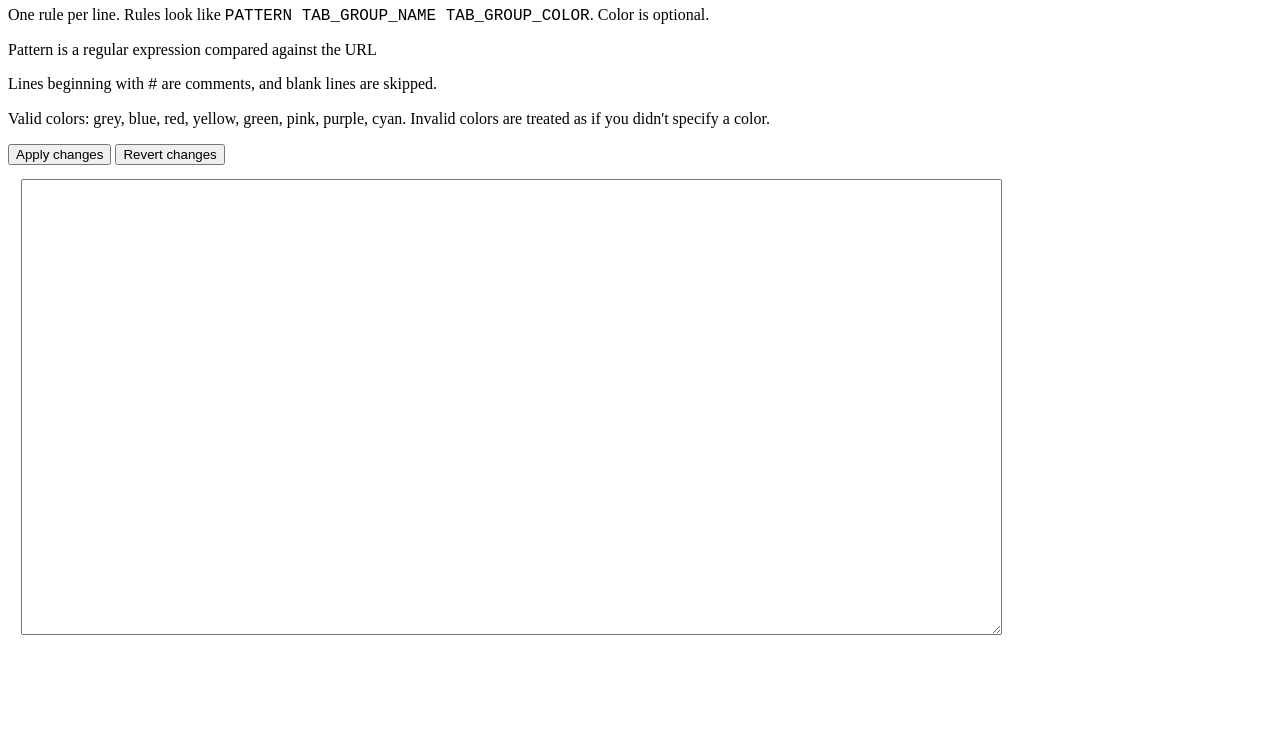
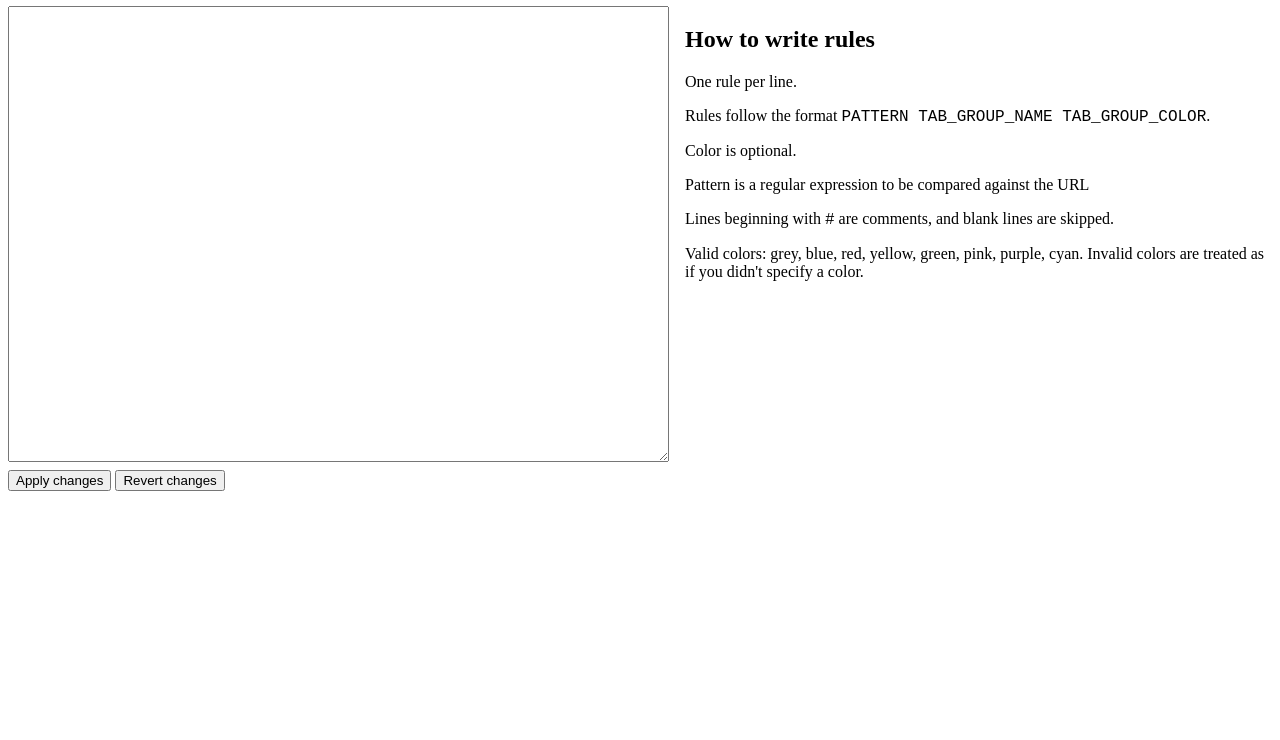
Before and after one commit to mivok/tabgrouper, a browser extension: page options.html in a window 1280 px wide. Shown: the part 60-800 px from the top of the page. Drawn offline with Linux system fonts and the light colour scheme.

Commit message:
Improved options page formatting

```diff
--- a/options.html
+++ b/options.html
@@ -6,31 +6,49 @@
                 font-size: 16px;
             }
 
-            textarea {
-                margin: 1em;
+            .container {
+                display: flex;
+            }
+
+            #help {
+                padding-left: 1em;
             }
 
             #message {
                 padding-left: 1em;
                 color: blue;
             }
+
+            #buttons {
+                margin: 1ex 0;
         </style>
     </head>
     <body>
-        <h1>Tab Grouper</h1>
-        <p>One rule per line. Rules look like <code>PATTERN TAB_GROUP_NAME
-            TAB_GROUP_COLOR</code>. Color is optional.</p>
-        <p>Pattern is a regular expression compared against the URL</p>
-        <p>Lines beginning with <code>#</code> are comments, and blank lines
-        are skipped.</p>
-        <p>Valid colors: grey, blue, red, yellow, green, pink, purple,
-        cyan. Invalid colors are treated as if you didn't specify a color.</p>
-        <div>
-            <button id="saveButton">Apply changes</button>
-            <button id="revertButton">Revert changes</button>
-            <span id="message"></span>
+        <h1>Rules</h1>
+        <div class="container">
+            <div id="rules_container">
+                <textarea id="rules" cols="80" rows="30"></textarea>
+                <div id="buttons">
+                    <button id="saveButton">Apply changes</button>
+                    <button id="revertButton">Revert changes</button>
+                    <span id="message"></span>
+                </div>
+            </div>
+            <div id="help">
+                <h2>How to write rules</h2>
+                <p>One rule per line.</p>
+                <p>Rules follow the format <code>PATTERN
+                    TAB_GROUP_NAME TAB_GROUP_COLOR</code>.
+                <p>Color is optional.</p>
+                <p>Pattern is a regular expression to be compared against the
+                URL</p>
+                <p>Lines beginning with <code>#</code> are comments, and blank
+                lines are skipped.</p>
+                <p>Valid colors: grey, blue, red, yellow, green, pink, purple,
+                cyan. Invalid colors are treated as if you didn't specify a
+                color.</p>
+            </div>
         </div>
-        <textarea id="rules" cols="120" rows="30"></textarea>
         <script src="options.js"></script>
     </body>
 </html>
```
